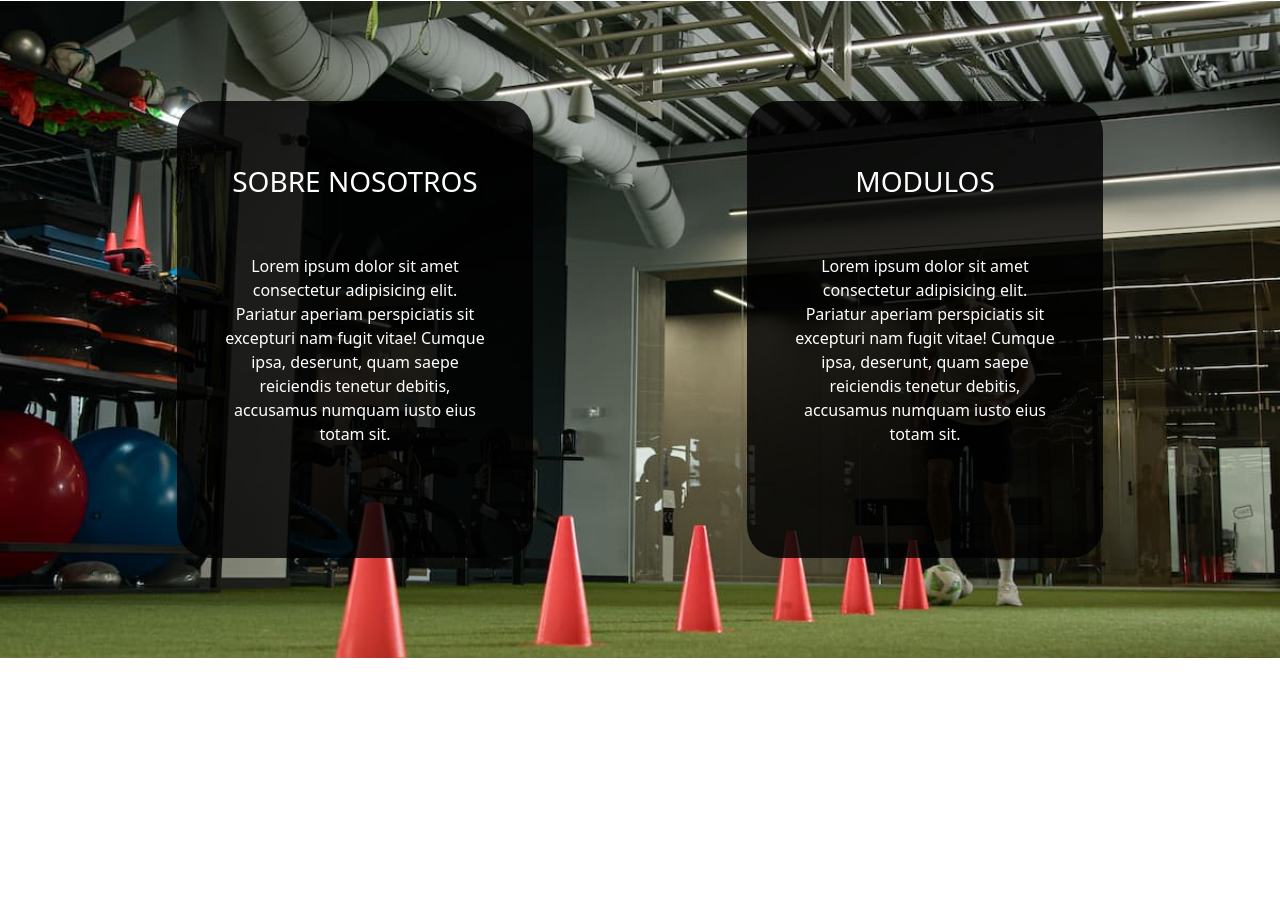
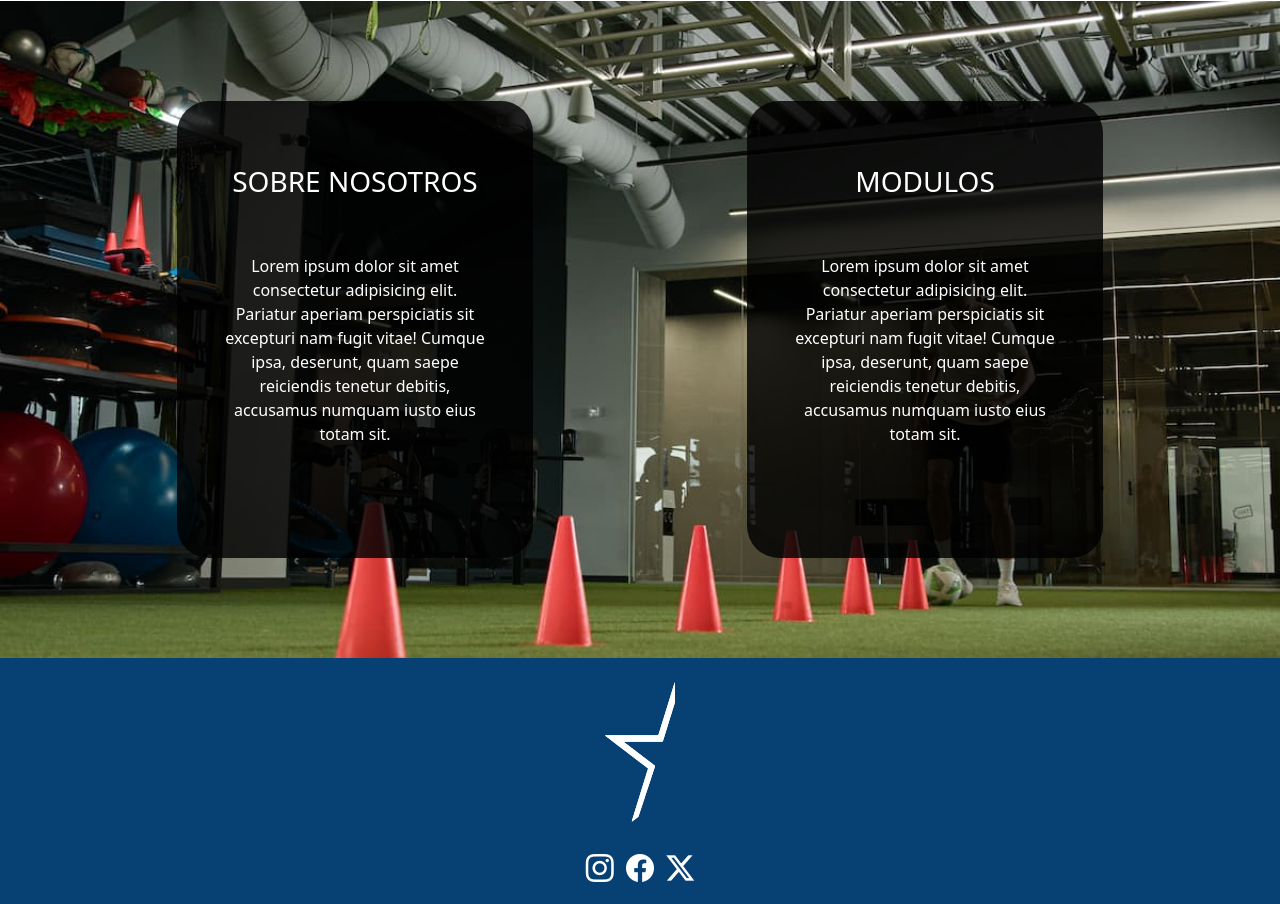
Before and after one commit to cristja/bootstrap-react-2901771, a plain HTML site: page 0-Injury-Treat/index.html in a window 1280 px wide. Shown: the part 3880-4784 px from the top of the page. Before the commit the page ends 4538 px from the top, so only its background shows below. Drawn offline with nearby package versions, Linux system fonts and the light colour scheme.

Commit message:
Finalización página principal

```diff
--- a/0-Injury-Treat/index.html
+++ b/0-Injury-Treat/index.html
@@ -215,12 +215,22 @@
             </div>
         </div>
     </section>
-    <footer>
+    <footer class="bg-blue-dark">
         <div class="container">
             <div class="row">
                 <div class="col">
-                    <div>
+                    <div class="d-flex align-items-center flex-column">
+                        <div class="py-4">
+                            <img class="img-fluid" src="./sources/Recurso 15.png" alt="">
+                        </div>
 
+                        <div class="w-auto pb-3">
+                            <a href=""><i class="bi bi-instagram text-white fs-3 px-1"></i></a>
+                            <a href=""><i class="bi bi-facebook text-white fs-3 px-1"></i></a>
+                            <a href=""><i class="bi bi-twitter-x text-white fs-3 px-1"></i></a>
+
+
+                        </div>
                     </div>
                 </div>
             </div>
```
Also changed, not shown: 0-Injury-Treat/css/index.css (line endings or trailing spaces), 0-Injury-Treat/sources/Recurso 13.png (added), 0-Injury-Treat/sources/Recurso 15.png (added), 0-Injury-Treat/sources/logo blanco.svg (added), 0-Injury-Treat/sources/pelota animada carpeta/pelota animadaInforme.txt (added), 4 other files.
